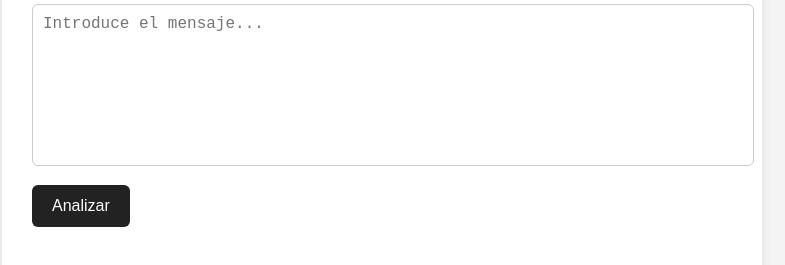
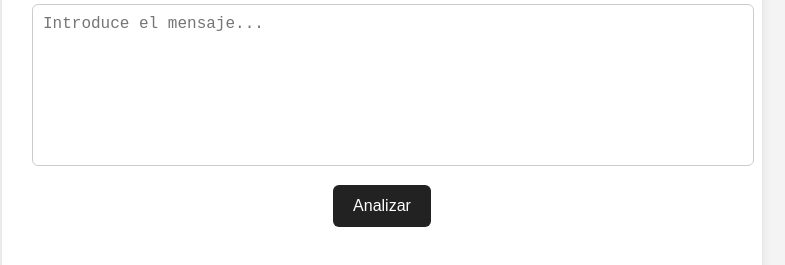
Before and after one commit to maljamap/tfg, a plain HTML site: page index.html in a window 1280 px wide. Shown: the part 149-414 px from the top of the page, without its empty margins (258-1043 px from the left). Drawn offline with Linux system fonts and the light colour scheme.

Commit message:
Center button with auto margins
Change button layout to center with auto margins.

```diff
--- a/style.css
+++ b/style.css
@@ -30,7 +30,8 @@ textarea {
 }
 
 button {
-    margin-top: 15px;
+    display: block;
+    margin: 15px auto 0 auto;
     padding: 12px 20px;
     font-size: 16px;
     cursor: pointer;
```
